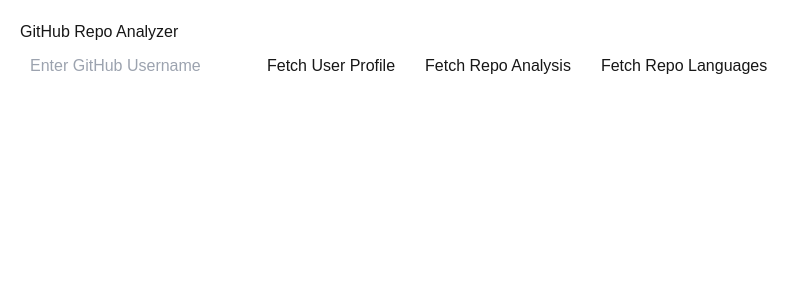
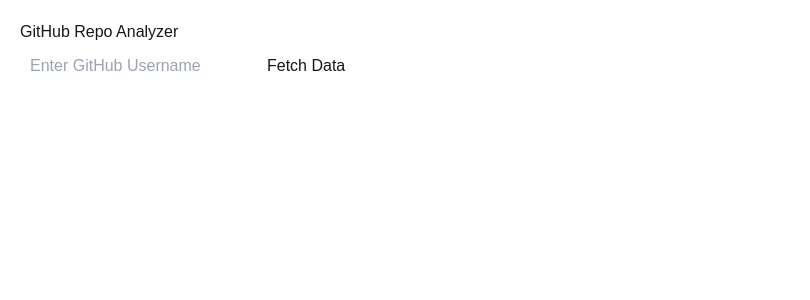
Before and after one commit to rahulbathijaa/Github-Repo-Analyzer, a Next.js app in the folder frontend/: page / in a window 1280 px wide. Shown: the top 300 px of the page, without its empty margins (0-810 px from the left). Built offline with nearby package versions, Linux system fonts and the light colour scheme.

Commit message:
one button for all answers

```diff
--- a/frontend/app/page.tsx
+++ b/frontend/app/page.tsx
@@ -1,4 +1,3 @@
-// app/page.tsx
 "use client";
 
 import { useState } from 'react';
@@ -11,48 +10,30 @@ export default function Home() {
   const [repoLanguages, setRepoLanguages] = useState<RepoLanguages[]>([]);
   const [heatmapData, setHeatmapData] = useState<HeatmapData[]>([]);
   const [error, setError] = useState<string>('');
+  const [isLoading, setIsLoading] = useState(false);
 
   const fetchUserProfile = async () => {
-    if (!username) return;
-
-    try {
     const response = await fetch(`http://localhost:8000/user/${username}`);
     if (!response.ok) {
       throw new Error('User not found');
     }
     const data = await response.json();
     setUserProfile(data);
-      setError('');
-    } catch (error: any) {
-      console.error('Error fetching user profile:', error);
-      setUserProfile(null);
-      setError(error.message);
-    }
   };
 
   const fetchRepoAnalysis = async () => {
-    if (!username) return;
-
-    try {
     const response = await fetch(`http://localhost:8000/repos/analyze/${username}`);
     if (!response.ok) {
       throw new Error('Error fetching repo analysis');
     }
     const data = await response.json();
     setRepoAnalysis(data);
-      setError('');
-    } catch (error: any) {
-      console.error('Error fetching repo analysis:', error);
-      setRepoAnalysis(null);
-      setError(error.message);
-    }
   };
 
   const processLanguageData = (repos: RepoLanguages[]) => {
     const aggregatedData: HeatmapData[] = [];
 
     repos.forEach((repo) => {
-      // Assuming 'updatedAt' is available in repo data
       const year = new Date(repo.updatedAt).getFullYear();
       repo.languages.forEach((lang) => {
         const existing = aggregatedData.find(
@@ -74,9 +55,6 @@ export default function Home() {
   };
 
   const fetchRepoLanguages = async () => {
-    if (!username) return;
-
-    try {
     const response = await fetch(`http://localhost:8000/repos/languages/${username}`);
     if (!response.ok) {
       throw new Error('Error fetching repo languages');
@@ -87,17 +65,36 @@ export default function Home() {
     // Process data for heatmap
     const heatmapData = processLanguageData(data);
     setHeatmapData(heatmapData);
+  };
+
+  const fetchAllData = async () => {
+    if (!username) return;
+
+    try {
+      setIsLoading(true);
       setError('');
+      await Promise.all([
+        fetchUserProfile(),
+        fetchRepoAnalysis(),
+        fetchRepoLanguages(),
+      ]);
     } catch (error: any) {
-      console.error('Error fetching repo languages:', error);
-      setRepoLanguages([]);
-      setError(error.message);
+      console.error('Error fetching data:', error);
+      setError('An error occurred while fetching data.');
+    } finally {
+      setIsLoading(false);
     }
   };
 
   return (
     <div style={{ padding: '20px' }}>
       <h1>GitHub Repo Analyzer</h1>
+      <form
+        onSubmit={(e) => {
+          e.preventDefault();
+          fetchAllData();
+        }}
+      >
         <input
           type="text"
           placeholder="Enter GitHub Username"
@@ -105,17 +102,13 @@ export default function Home() {
           onChange={(e) => setUsername(e.target.value)}
           style={{ padding: '10px', fontSize: '16px' }}
         />
-      <button onClick={fetchUserProfile} style={{ marginLeft: '10px', padding: '10px' }}>
-        Fetch User Profile
+        <button type="submit" style={{ marginLeft: '10px', padding: '10px' }}>
+          Fetch Data
         </button>
-      <button onClick={fetchRepoAnalysis} style={{ marginLeft: '10px', padding: '10px' }}>
-        Fetch Repo Analysis
-      </button>
-      <button onClick={fetchRepoLanguages} style={{ marginLeft: '10px', padding: '10px' }}>
-        Fetch Repo Languages
-      </button>
+      </form>
 
       {error && <p style={{ color: 'red' }}>{error}</p>}
+      {isLoading && <p>Loading data...</p>}
 
       {userProfile && (
         <div style={{ marginTop: '20px' }}>
```
Lines whose indentation alone changed are shown as unchanged.
